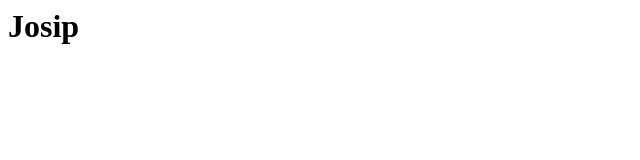
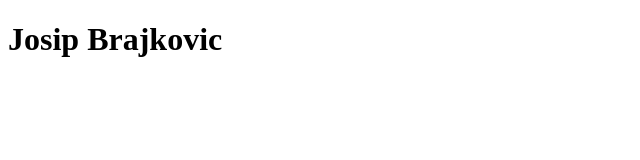
Before and after one commit to Brajka96/sparkchool-vjezba, a plain HTML site: page index.html in a window 1280 px wide. Shown: the whole page, without its empty margins (0-640 px from the left). Drawn offline with Linux system fonts and the light colour scheme.

Commit message:
postavljanje osnovne strukture html-a

```diff
--- a/css/style.css
+++ b/css/style.css
@@ -1,3 +1,5 @@
-body {
-    background: red;
+div {
+    width: 400px;
+    height: 400px;
+    background: grey;
 }
--- a/index.html
+++ b/index.html
@@ -1 +1,14 @@
-<h1>Josip</h1>
+<!DOCTYPE html>
+<html lang="en">
+<head>
+    <meta charset="UTF-8">
+    <meta name="viewport" content="width=device-width, initial-scale=1.0">
+    <meta http-equiv="X-UA-Compatible" content="ie=edge">
+    <title>spark</title>
+</head>
+<body>
+    <div>
+      <h1>Josip Brajkovic</h1>
+    </div>
+</body>
+</html>
```
